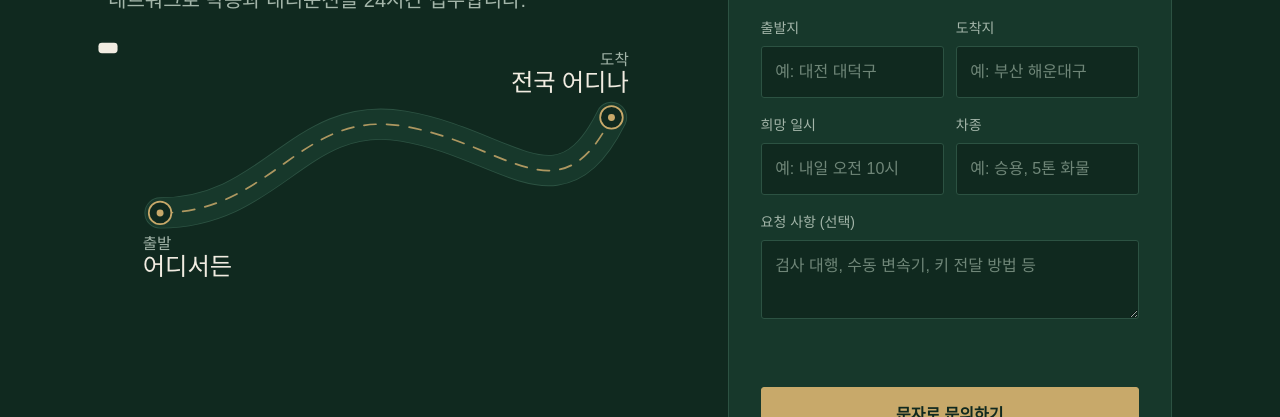
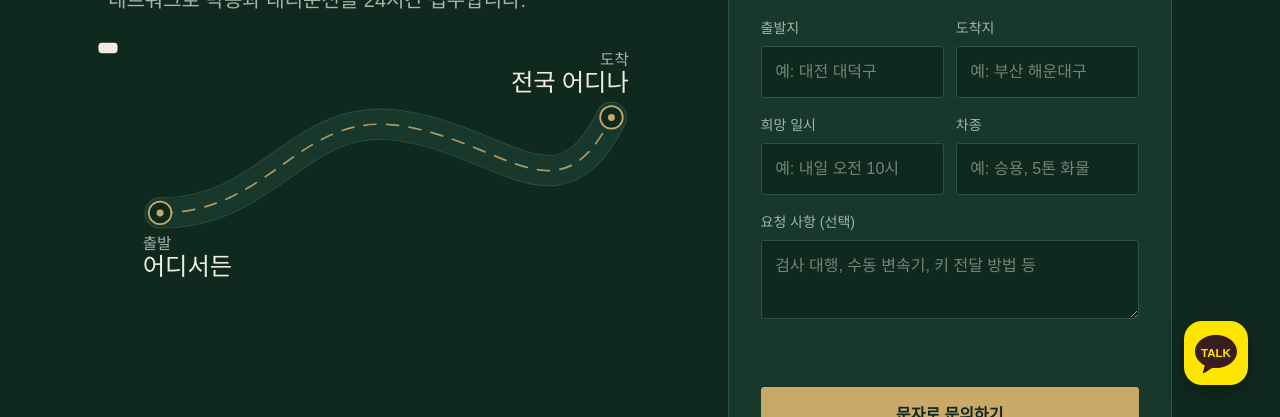
Before and after one commit to carbd01048291007-crypto/my-website, a plain HTML site: page index.html in a window 1280 px wide. Shown: the part 383-800 px from the top of the page. Drawn offline with Linux system fonts and the light colour scheme; a web font is replaced by a local one.

Commit message:
화면 오른쪽 아래에 카카오톡 채널 문의 버튼 추가
Co-Authored-By: Claude Opus 5.5 <noreply@anthropic.com>
Claude-Session: https://claude.ai/code/session_01Rs4tSZkxcjxRveNHn5PsKv

```diff
--- a/index.html
+++ b/index.html
@@ -300,6 +300,22 @@
   }
   .callbar .btn { flex: 1; padding: .75rem; }
   @media (max-width: 760px) { .callbar { display: flex; } }
+
+  /* ----- 카카오톡 채널 떠 있는 버튼 ----- */
+  .kakao-float {
+    position: fixed; right: clamp(1rem, 3vw, 2rem); bottom: clamp(1rem, 3vw, 2rem); z-index: 11;
+    width: 64px; height: 64px; border-radius: 18px; background: #FEE500;
+    display: grid; place-items: center;
+    box-shadow: 0 6px 18px rgba(0,0,0,.28);
+    transition: transform .15s ease;
+  }
+  .kakao-float:hover { transform: translateY(-2px); }
+  .kakao-float:focus-visible { outline: 3px solid var(--ivory); outline-offset: 3px; }
+  .kakao-float svg { width: 44px; height: 40px; }
+  @media (max-width: 760px) {
+    .kakao-float { width: 56px; height: 56px; border-radius: 16px; bottom: calc(4.6rem + env(safe-area-inset-bottom)); right: 1rem; }
+    .kakao-float svg { width: 38px; height: 35px; }
+  }
 
   @media (prefers-reduced-motion: reduce) {
     html { scroll-behavior: auto; }
@@ -630,6 +646,13 @@
   <p>© 차배달탁송대리운전</p>
 </footer>
 
+<a class="kakao-float" href="https://pf.kakao.com/_RxhTuxj/chat" target="_blank" rel="noopener" aria-label="카카오톡 채널로 문의하기" title="카카오톡 채널로 문의하기">
+  <svg viewBox="0 0 44 40" aria-hidden="true">
+    <path d="M22 2C10.4 2 1 9.4 1 18.5c0 5.9 3.9 11 9.8 13.9l-2 7.3c-.2.6.5 1.1 1 .7l8.6-5.7c1.2.2 2.4.3 3.6.3 11.6 0 21-7.4 21-16.5S33.6 2 22 2z" fill="#3A1D1D"/>
+    <text x="22" y="23.5" text-anchor="middle" font-family="Arial, Helvetica, sans-serif" font-weight="700" font-size="11.5" fill="#FEE500">TALK</text>
+  </svg>
+</a>
+
 <div class="callbar">
   <a class="btn btn-solid" href="tel:16665879">전화 상담</a>
   <a class="btn btn-line" href="https://pf.kakao.com/_RxhTuxj/chat" target="_blank" rel="noopener">카카오톡</a>
```
